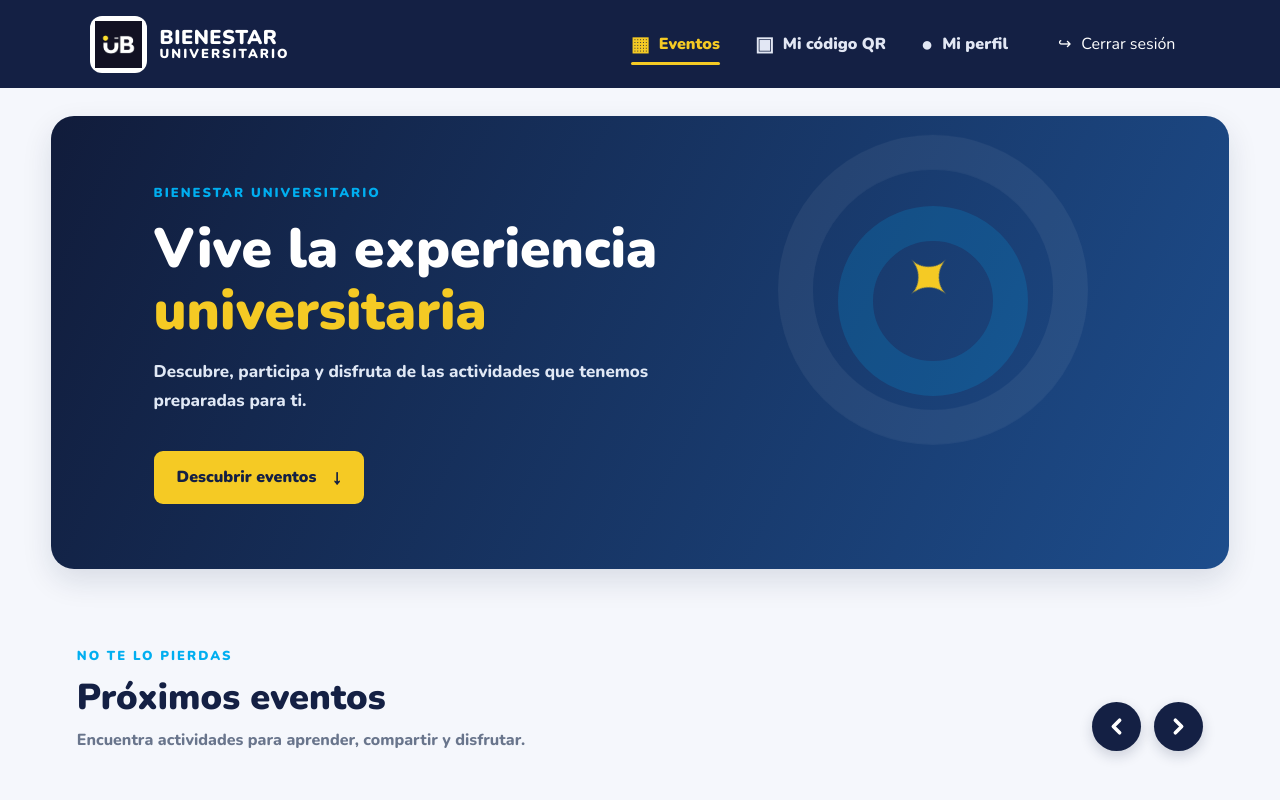
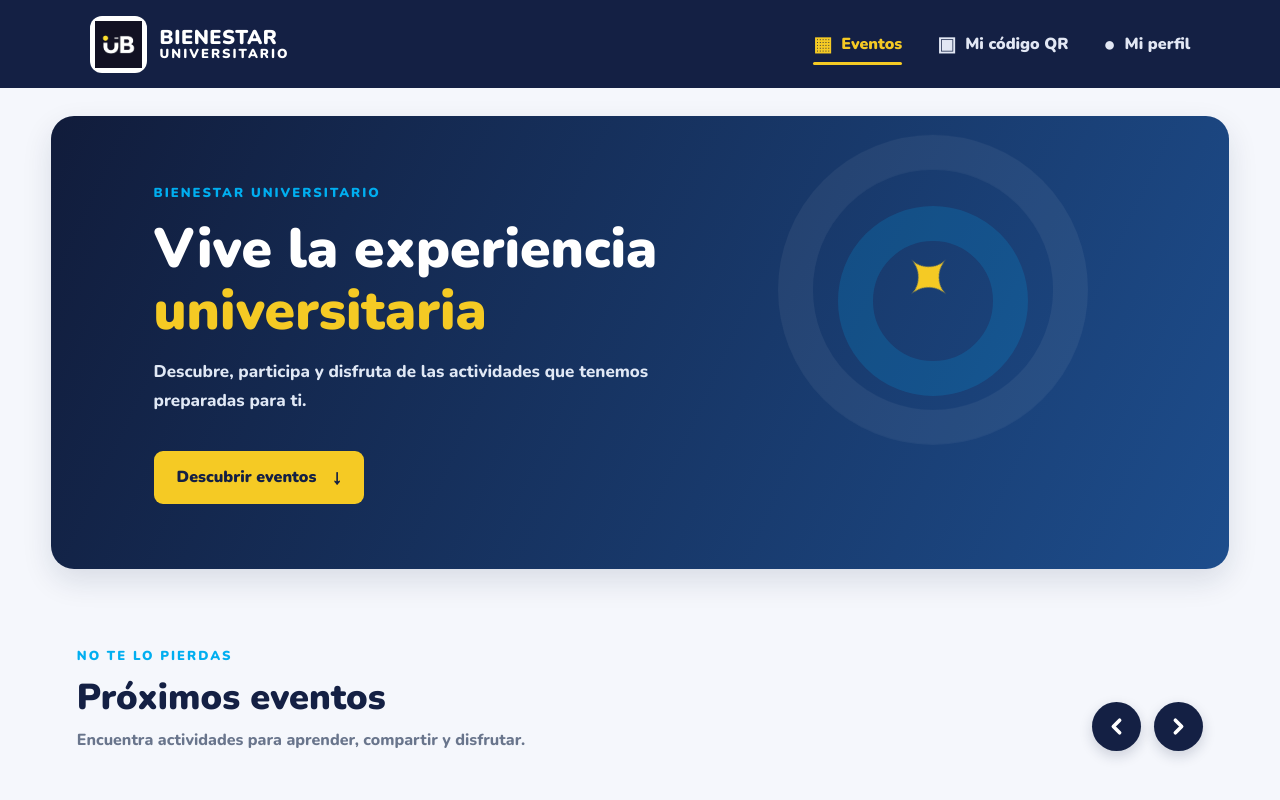
Before and after one commit to DaniCrk56/Proyecto-AsistenciasQR-Bienestar-IUB, a SvelteKit app in the folder FrontSvelte/: page /estudiantes/eventos in a window 1280 px wide. Shown: the top 800 px of the page. Built offline with nearby package versions, Linux system fonts and the light colour scheme.

Commit message:
Change 'Hello World' to 'Goodbye World'

```diff
--- a/FrontSvelte/src/routes/estudiantes/eventos/+page.svelte
+++ b/FrontSvelte/src/routes/estudiantes/eventos/+page.svelte
@@ -15,10 +15,7 @@
     let menuAbierto = false;
 
    let actividades = [];
-function cerrarSesion() {
-    localStorage.removeItem('usuario');
-    window.location.href = '/';
-}
+
 
     function inscribirse() {
         mensaje = 'La inscripción estará disponible cuando conectemos esta página con el sistema.';
@@ -189,10 +186,6 @@ if (actividades.length === 0) {
                 <span>●</span>
                 Mi perfil
             </a>
-<button class="cerrar" onclick={cerrarSesion}>
-    <span class="icono">↪</span>
-    Cerrar sesión
-</button>
         </nav>
     </header>
 
@@ -1516,39 +1509,5 @@ if (actividades.length === 0) {
         transition-duration: .01ms !important;
     }
 }
-.cerrar {
-    display: flex;
-    align-items: center;
-    gap: 10px;
-    width: 100%;
-    padding: 12px 15px;
-    background: transparent;
-    border: none;
-    color: white;
-    font-family: inherit;
-    font-size: inherit;
-    text-align: left;
-    cursor: pointer;
-    transition: all 0.3s ease;
-    position: relative;
-}
-
-.cerrar::after {
-    content: '';
-    position: absolute;
-    left: 15px;
-    bottom: 5px;
-    width: 0;
-    height: 2px;
-    background: #0785b6;
-    transition: width 0.3s ease;
-}
-
-.cerrar:hover::after {
-    width: calc(100% - 30px);
-}
-
-.cerrar:hover {
-    opacity: 0.8;
-}
+
 </style>
```
